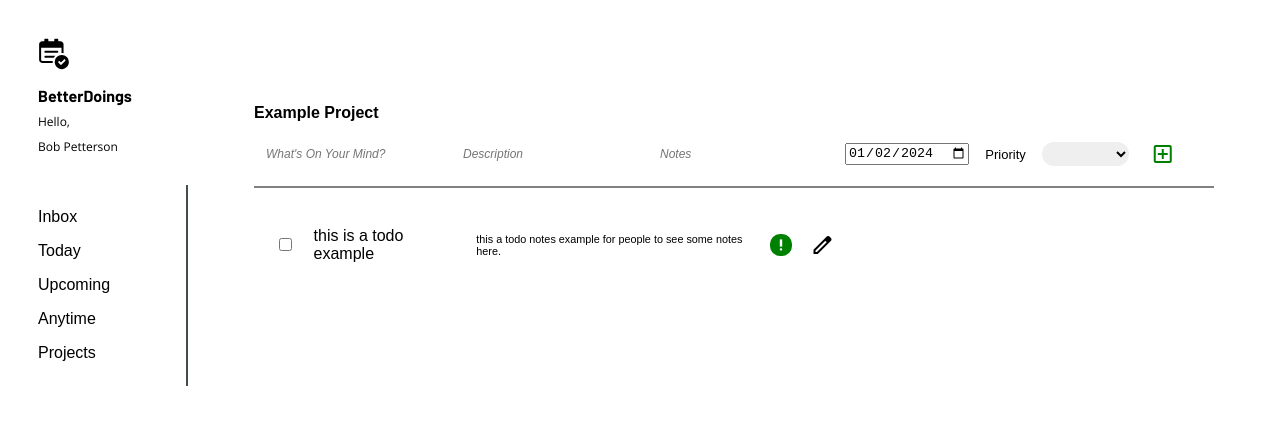
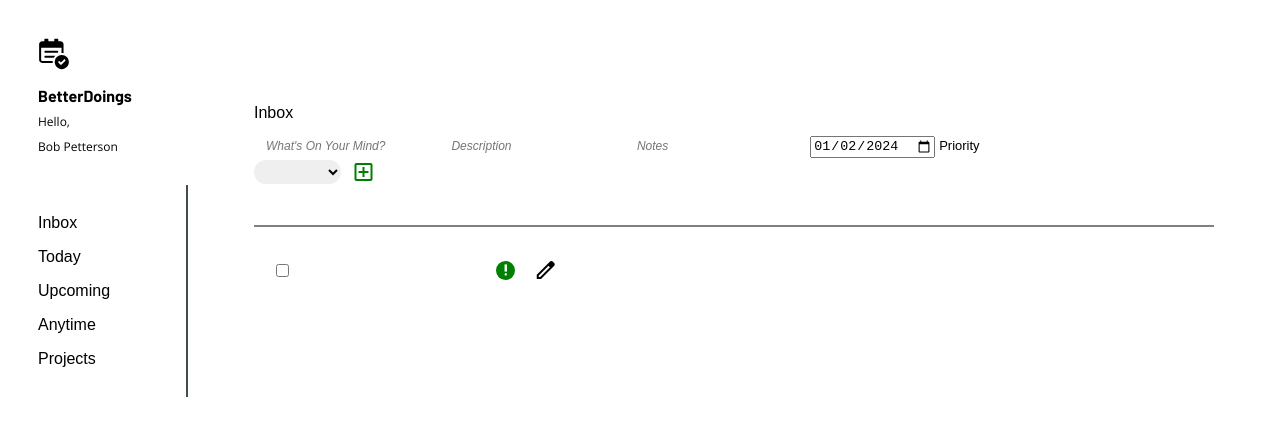
Before and after one commit to rib9985/todo-list, a website built with webpack: page dist/index.html in a window 1280 px wide. Built offline with nearby package versions, Linux system fonts and the light colour scheme; a web font is replaced by a local one.

Commit message:
Change class and id names, create new todolist div

```diff
--- a/dist/index.html
+++ b/dist/index.html
@@ -33,16 +33,16 @@
             </div>
 
     <div id="div-main-content">
-        <div id="div-current-todo-folder">Example Project</div>
-            <form id=form-create-todo action="post">
-                    <input type="text"  id="form-todo-title" placeholder="What's On Your Mind?">
-                    <input type="text" id="form-todo-description" placeholder="Description">
-                    <input type="text" id="form-todo-notes" placeholder="Notes">
-                   <input type="date" id="form-todo-date" value="2024-01-02" min="2024-01-01">
+        <div id="div-current-project">Inbox</div>
+            <form id=form-submit-todo action="post">
+                    <input type="text"  id="form-todo-title" placeholder="What's On Your Mind?" required>
+                    <input type="text" id="form-todo-description" placeholder="Description" required>
+                    <input type="text" id="form-todo-notes" placeholder="Notes" required>
+                   <input type="date" id="form-todo-date" value="2024-01-02" min="2024-01-01" required>
 
 
                     <label for="form-todo-priority">Priority</label>
-        			<select name="form-todo-priority" id="form-todo-priority">
+        			<select name="form-todo-priority" id="form-todo-priority" required>
                         <option value="low">Low</option>
         				<option value="medium">Medium</option>
         				<option value="high">High</option>
@@ -51,20 +51,19 @@
                     add_box</button>
         </form>
     <div id="div-divider"></div>
-
+     <div id="todo-list">
     <div class="todo">
-
-
             <div id="div-todo-component">
                 <input type="checkbox" id="todo-checkbox">
                 <label for="todo-checkbox" id="todo-checkbox-label">
-                <div id="div-todo-title">this is a todo example</div>
-                <div id="div-todo-notes">this a todo notes example for people to see some notes here.</div>
+                <div id="div-todo-title"></div>
+                <div id="div-todo-notes"></div>
         </label>
-                <div id="div-todo-priority-icon" class="material-symbols-outlined">priority_high</div>
+                <div id="div-todo-priority-icon" class="material-symbols-outlined div-todo-priority">priority_high</div>
                 <button id="div-todo-edit-icon" class="material-symbols-outlined">edit</button>
             </div>
     </div>
+     </div>
         </div>
 
 
```
